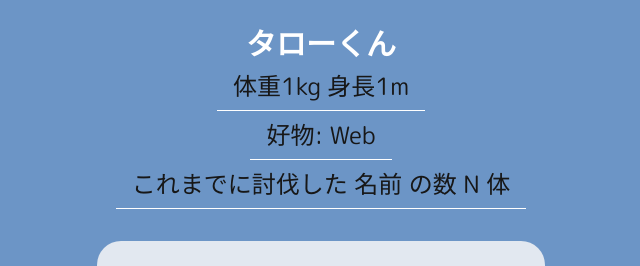
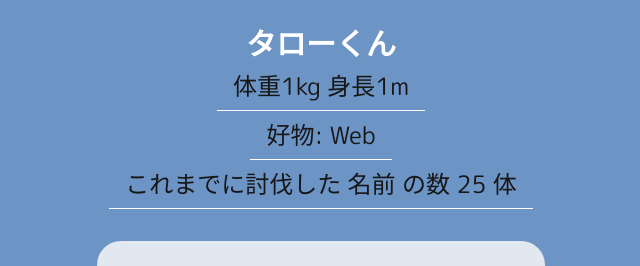
Before and after one commit to Tech-SummerCamp/tomonhun, a Next.js app: page /sorting in a window 1280 px wide. Both pictures are taken after a click on the button 820 px from the left and 732 px from the top of the page. Shown: the part 271-537 px from the top of the page, without its empty margins (319-959 px from the left). Built offline with nearby package versions, Linux system fonts and the light colour scheme.

Commit message:
sorting-screenでそれぞれのパラメータを表示できるようにした

```diff
--- a/src/components/shooting/shooting-view.tsx
+++ b/src/components/shooting/shooting-view.tsx
@@ -315,6 +315,7 @@ export function ShootingView({ avatars }: { avatars: Avatar[] }) {
           </DialogHeader>
           <DialogFooter>
             <DialogClose asChild>
+              {/* TODO: /sortingに移動 */}
               <Button type='button' variant='secondary'>
                 はい
               </Button>
--- a/src/components/sorting/sorting-screen.tsx
+++ b/src/components/sorting/sorting-screen.tsx
@@ -64,13 +64,13 @@ export function SortingScreen({
             <div className='max-w-md w-full py-8 flex flex-col gap-2 items-center'>
               <p className='font-bold text-3xl text-white'>{avatar.name}</p>
               <div className='border-b-white pb-2 px-4 border-b-[1px] text-center text-xl md:text-2xl'>
-                体重1kg 身長1m
+                体重{avatar.weight}kg 身長{avatar.height}m
               </div>
               <div className='border-b-white pb-2 px-4 border-b-[1px] text-center text-xl md:text-2xl'>
                 好物: {avatar.favorite}
               </div>
               <div className='border-b-white pb-2 px-4 border-b-[1px] text-center text-xl md:text-2xl'>
-                これまでに討伐した 名前 の数 N 体
+                これまでに討伐した 名前 の数 {avatar.defeats} 体
               </div>
             </div>
           </div>
```
